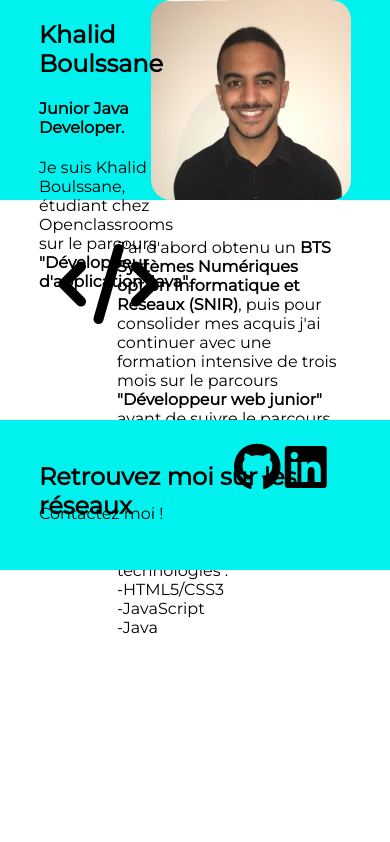
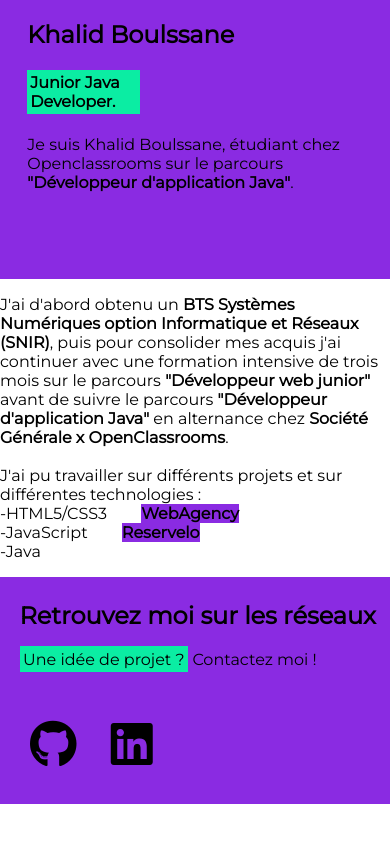
Before and after one commit to KhalidBls/p1khalidhtml, a plain HTML site: page index.html in a window 390 px wide. Drawn offline with Linux system fonts and the light colour scheme.

Commit message:
Responsive fait

```diff
--- a/index.html
+++ b/index.html
@@ -20,22 +20,26 @@
         </div>
     </section>
     <section id="competences">
-        <i class="fas fa-code fa-5x"></i>
+        <div id="icon">
+            <i class="fas fa-code fa-5x"></i>
+        </div>
         <div id="presentation">
             <p>J'ai d'abord obtenu un <strong>BTS Systèmes Numériques option Informatique et Réseaux (SNIR)</strong>, puis
             pour consolider mes acquis j'ai continuer avec une formation intensive de trois mois sur le parcours
             <strong>"Développeur web junior"</strong> avant de suivre le parcours <strong>"Développeur d'application Java"</strong> en alternance chez <strong>Société Générale x OpenClassrooms</strong>.
             <br><br>J'ai pu travailler sur différents projets et sur différentes technologies :
-            <br>-HTML5/CSS3
-            <br>-JavaScript
+            <br>-HTML5/CSS3 <strong><a href="https://p1-khalidb.netlify.com/">WebAgency</a></strong>
+            <br>-JavaScript <strong><a href="https://reservelo-khalidb.netlify.com/">Reservelo</a></strong>
             <br>-Java
         </p>
     </div>
 
     </section>
     <section id="reseaux">
+        <div id="txt">
         <h1>Retrouvez moi sur les réseaux</h1>
-        <p>Contactez moi !</p>
+        <p><span>Une idée de projet ?</span> Contactez moi !</p>
+         </div>
         <div id="logo">
         <a href="https://github.com/KhalidBls" target="_blank"><i class="fab fa-github fa-3x"></i></a>
          <a href="https://www.linkedin.com/in/khalid-boulssane-4560a1168/" target="_blank"><i class="fab fa-linkedin fa-3x"></i></a>
--- a/style.css
+++ b/style.css
@@ -1,60 +1,121 @@
+html{
+    height: 100%;
+}
 body{
-    width: 100%;
+    display: flex;
+    flex-direction: column;
+    margin: 0;
     font-family: 'Montserrat', sans-serif;
-    margin: auto;
-
+    height: 100%;
 }
 #container{
-    background-color:#00f2ee ;
-    height: 200px;
+    height: 33%;
     position: relative;
+    background-color:blueviolet;
+}
+#container img{
+    position: absolute;
+    height: 90%;
+    border-radius: 10%;
+    left: 70%;
+    bottom: 0;
 }
 #info{
     width: 40%;
     position: absolute;
-    left: 10%;
+    left: 7%;
 }
-#moi{
-    position: absolute;
-    right: 10%;
-    border-radius: 10%;
+#info h4,span{
+    background-color: rgb(11, 237, 163);
+    width: 37%;
+    padding: 1%;
 }
 #competences{
-    position: relative;
-    height: 220px;
+    display: flex;
 }
 #presentation{
-    width: 60%;
+    width: 40%;
+}
+#icon{
+    width: 50%;
+    position: relative;
+}
+.fas.fa-code.fa-5x{
     position: absolute;
-    left: 30%;
-    top: 10%;
-}
-.fas{
-    position: absolute;
-    top: 20%;
-    left:15%;
+    top:20%;
+    left: 40%;
 }
 #reseaux{
-    height: 150px;
-    background-color: #00f2ee ;
+    background-color:blueviolet;
     position: relative;
+    height: 27%;
 }
-#reseaux h1{
+a{
+    color: black;
+    text-decoration: none;
+    margin-left: 30px;
+}
+#presentation a{
+    background-color:blueviolet;
+}
+#txt{
     position: absolute;
-    top: 15%;
-    left: 10%;
-}
-#reseaux p{
-    position: absolute;
-    top:45%;
-    left: 10%;
+    left: 5%;
+    top: 2%;
 }
 #logo{
-    color: black;
     position: absolute;
-    left: 60%;
-    top: 15%;
+    left: 65%;
+    top:30%
 }
-#logo a{
-    color: black;
+
+@media screen and (max-width: 770px){
+    #info{
+        width: 74%;
+    }
+    #info p{
+        width: 86%;
+    }
+    #container img{
+        height: 53%;
+    }
+    #icon{
+        width:37%;
+    }
+    #presentation{
+        width: 53%;
+    }
 }
+@media screen and (max-width: 770px){
+    #container img{
+        display: none;
+    }
+    #info p {
+        width: 120%;
+    }
+    #icon{
+        display: none;
+    }
+    #logo {
+        left: 0%;
+        top: 63%;
+    }
+    #presentation {
+        width: auto;
+    }
+}
+@media screen and (max-width: 375px){
+    #container{
+        height: 53%;
+    }
+    #logo{
+        font-size: 10px;
+        left: 47%;
+    }
+    #txt{
+        top:-17px;
+    }
+    #container p{
+        display: none;
+    }
+}
```
Also changed, not shown: image/reservelo.png (added), image/webagency.png (added), moi2.png (added), 1 other file.
